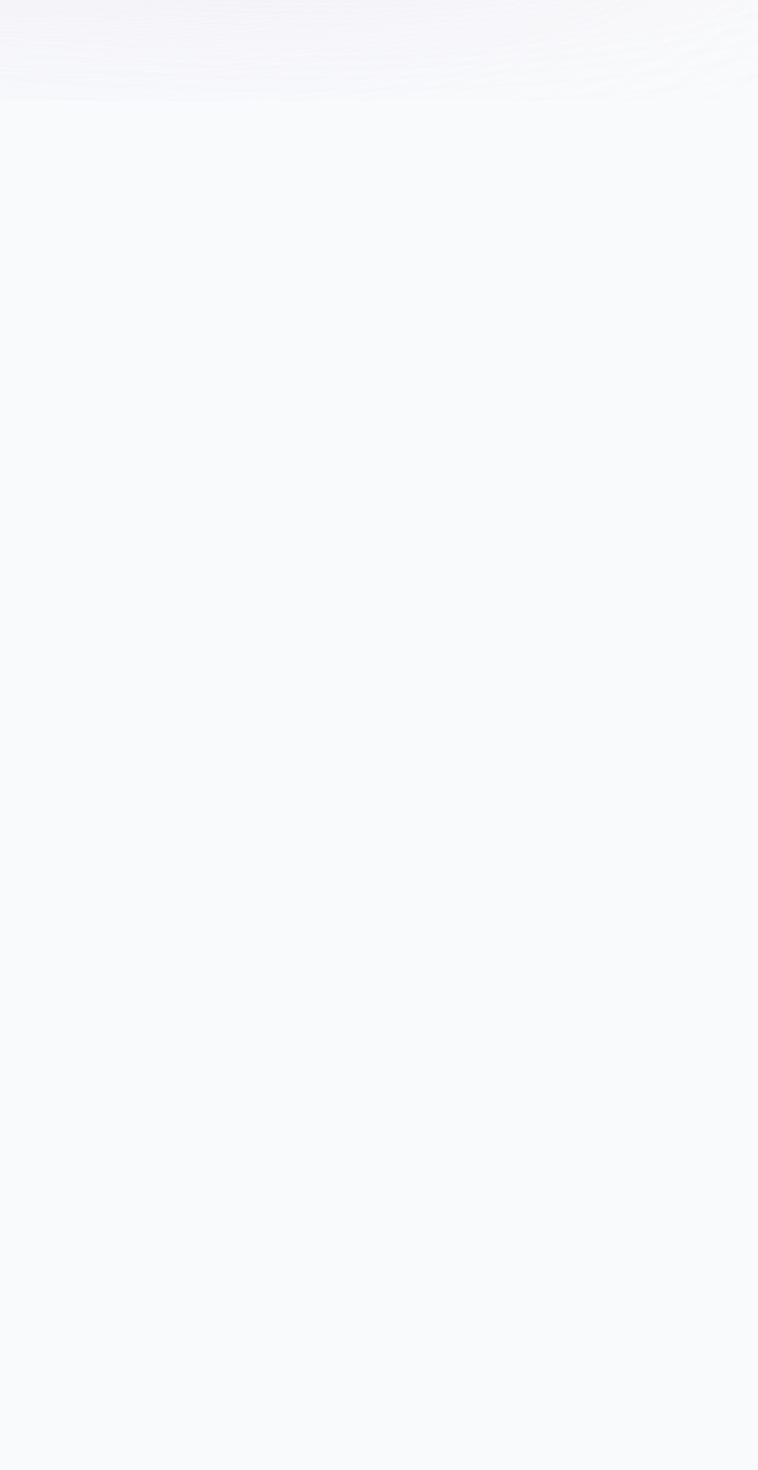
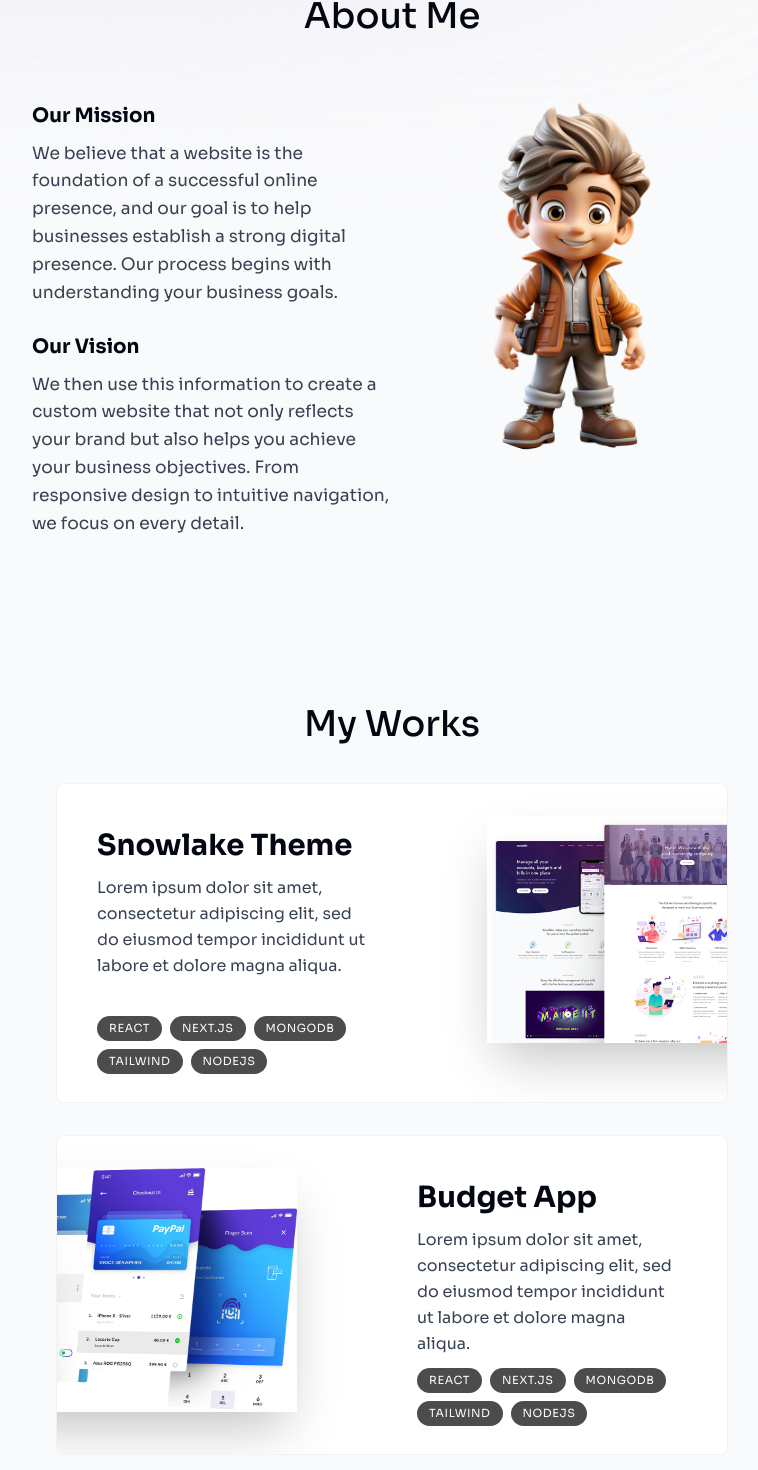
Before and after one commit to vladchashush/framer-motion-landing, a Next.js app: page / in a window 1280 px wide. Shown: the part 699-2169 px from the top of the page, without its empty margins (248-1006 px from the left). Before the commit the page ends 800 px from the top, so only its background shows below. Built offline with nearby package versions, Linux system fonts and the light colour scheme.

Commit message:
feat: add about and projects section

```diff
--- /dev/null
+++ b/src/app/components/About/About.tsx
@@ -0,0 +1,108 @@
+'use client'
+
+import { useSectionInView } from '@/hooks/useSectionInView'
+import { motion } from 'framer-motion'
+import { Fade } from 'react-awesome-reveal'
+import SectionHeading from '../SectionHeading'
+import Image from 'next/image'
+
+const About = () => {
+	const { ref } = useSectionInView('#about')
+	return (
+		<motion.section
+			className='max-w-[45rem] text-center mt-32 leading-8 mb-28 sm:mb-40 scroll-mt-28'
+			initial={{ opacity: 0, y: 100 }}
+			animate={{ opacity: 1, y: 0 }}
+			transition={{ delay: 0.175 }}
+			ref={ref}
+			id='about'
+		>
+			<div className='container mx-auto'>
+				<Fade
+					direction='up'
+					delay={400}
+					cascade
+					damping={1e-1}
+					triggerOnce={true}
+				>
+					<SectionHeading>About Me</SectionHeading>
+				</Fade>
+				<div className='grid xl:grid-cols-2 lg:text-start'>
+					<div className='flex-1'>
+						<div className='text-lg mt-12 xl:mt-3'>
+							<div className='flex justify-start flex-col'>
+								<Fade
+									direction='up'
+									delay={400}
+									cascade
+									damping={1e-1}
+									triggerOnce={true}
+								>
+									<h3 className='font-bold mt-6'>Our Mission</h3>
+								</Fade>
+								<Fade
+									direction='up'
+									delay={600}
+									cascade
+									damping={1e-1}
+									triggerOnce={true}
+								>
+									<p className='mt-2 leading-relaxed text-sm text-gray-700 dark:text-white/70'>
+										We believe that a website is the foundation of a successful
+										online presence, and our goal is to help businesses
+										establish a strong digital presence. Our process begins with
+										understanding your business goals.
+									</p>
+								</Fade>
+								<Fade
+									direction='up'
+									delay={800}
+									cascade
+									damping={1e-1}
+									triggerOnce={true}
+								>
+									<h3 className='font-bold mt-6'>Our Vision</h3>
+								</Fade>
+								<Fade
+									direction='up'
+									delay={1000}
+									cascade
+									damping={1e-1}
+									triggerOnce={true}
+								>
+									<p className='mt-2 leading-relaxed text-sm text-gray-700 dark:text-white/70'>
+										We then use this information to create a custom website that
+										not only reflects your brand but also helps you achieve your
+										business objectives. From responsive design to intuitive
+										navigation, we focus on every detail.
+									</p>
+								</Fade>
+							</div>
+						</div>
+					</div>
+					<div>
+						<Fade
+							direction='right'
+							delay={600}
+							cascade
+							damping={1e-1}
+							triggerOnce={true}
+						>
+							<Image
+								src='/about.png'
+								width='600'
+								height='600'
+								alt='portrait'
+								quality='100'
+								priority={true}
+								className='rounded-full mt-8 object-cover'
+							/>
+						</Fade>
+					</div>
+				</div>
+			</div>
+		</motion.section>
+	)
+}
+
+export default About
--- /dev/null
+++ b/src/app/components/Projects/ProjectCard.tsx
@@ -0,0 +1,57 @@
+'use client'
+
+import { useScroll, useTransform } from 'framer-motion'
+import { useRef } from 'react'
+import { motion } from 'framer-motion'
+import { ProjectInfo } from '@/app/lib/types'
+import Image from 'next/image'
+
+const ProjectCard = ({ title, description, tags, imageUrl }: ProjectInfo) => {
+	const ref = useRef<HTMLDivElement>(null)
+	const { scrollYProgress } = useScroll({
+		target: ref,
+		offset: ['0 1', '1.33 1']
+	})
+	const scaleProgress = useTransform(scrollYProgress, [0, 1], [0.8, 1])
+	const opacityProgress = useTransform(scrollYProgress, [0, 1], [0.6, 1])
+	return (
+		<motion.div
+			ref={ref}
+			style={{
+				scale: scaleProgress,
+				opacity: opacityProgress
+			}}
+			className='group mb-3 sm:mb-8 last:mb-0'
+		>
+			<section className='bg-white max-w-[42rem] border border-black/5 rounded-lg overflow-hidden sm:pr-8 relative sm:h-[20rem] hover:bg-gray-200 transition sm:group-even:pl-8 dark:text-white dark:bg-white/10 dark:hover:bg-white/20'>
+				<div className='pt-4 pb-7 px-5 sm:pl-10 sm:pr-2 sm:pt-10 sm:max-w-[50%] flex flex-col h-full sm:group-even:ml-[18rem]'>
+					<h3 className='text-2xl font-semibold'>{title}</h3>
+					<p className='mt-2 leading-relaxed text-gray-700 dark:text-white/70'>
+						{description}
+					</p>
+					<ul className='flex flex-wrap mt-4 gap-2 sm:mt-auto'>
+						{tags.map((tag, index) => (
+							<li
+								className='bg-black/[0.7] px-3 py-1 text-[0.7rem] uppercase tracking-wider text-white rounded-full dark:text-white/70'
+								key={index}
+							>
+								{tag}
+							</li>
+						))}
+					</ul>
+				</div>
+				<Image
+					src={imageUrl}
+					alt='Project I worked on'
+					quality={95}
+					width={400}
+					height={100}
+					className='absolute hidden sm:block top-8 -right-40 rounded-t-lg 		shadow-2xl transition group-hover:scale-[1.04]
+        	group-hover:-translate-x-3 group-hover:translate-y-3 group-hover:-rotate-2 group-even:group-hover:translate-x-3 group-even:group-hover:translate-y-3 group-even:group-hover:rotate-2 group-even:right-[initial] group-even:-left-40'
+				/>
+			</section>
+		</motion.div>
+	)
+}
+
+export default ProjectCard
--- /dev/null
+++ b/src/app/components/Projects/Projects.tsx
@@ -0,0 +1,23 @@
+'use client'
+
+import { useSectionInView } from '@/hooks/useSectionInView'
+import SectionHeading from '../SectionHeading'
+import { projectsData } from '@/constants/data'
+import ProjectCard from './ProjectCard'
+
+const Projects = () => {
+	const { ref } = useSectionInView('#projects', 0.1)
+
+	return (
+		<section ref={ref} id='projects' className='scroll-mt-28 mb-28'>
+			<SectionHeading>My works</SectionHeading>
+			<div>
+				{projectsData.map((project, index) => (
+					<ProjectCard {...project} key={index} />
+				))}
+			</div>
+		</section>
+	)
+}
+
+export default Projects
--- /dev/null
+++ b/src/app/components/SectionHeading.tsx
@@ -0,0 +1,11 @@
+import React, { ReactNode } from 'react'
+
+const SectionHeading = ({ children }: { children: ReactNode }) => {
+	return (
+		<h2 className='text-3xl font-medium capitalize mb-8 text-center'>
+			{children}
+		</h2>
+	)
+}
+
+export default SectionHeading
--- a/src/app/page.tsx
+++ b/src/app/page.tsx
@@ -1,9 +1,13 @@
+import About from './components/About/About'
 import Intro from './components/Intro/Intro'
+import Projects from './components/Projects/Projects'
 
 export default function Home() {
 	return (
 		<main className='flex flex-col items-center pt-20 md:pt-28 px-4'>
 			<Intro />
+			<About />
+			<Projects />
 		</main>
 	)
 }
--- a/src/constants/data.ts
+++ b/src/constants/data.ts
@@ -1,4 +1,4 @@
-import { Link } from '@/app/lib/types'
+import { Link, ProjectInfo } from '@/app/lib/types'
 
 export const links: Link[] = [
 	{
@@ -22,3 +22,55 @@ export const links: Link[] = [
 		hash: '#contact'
 	}
 ]
+
+export const projectsData: ProjectInfo[] = [
+	{
+		title: 'Snowlake Theme',
+		description:
+			'Lorem ipsum dolor sit amet, consectetur adipiscing elit, sed do eiusmod tempor incididunt ut labore et dolore magna aliqua.',
+		tags: ['React', 'Next.js', 'MongoDB', 'Tailwind', 'NodeJS'],
+		imageUrl: '/image1.png',
+		link: 'https://www.google.com'
+	},
+	{
+		title: 'Budget App',
+		description:
+			'Lorem ipsum dolor sit amet, consectetur adipiscing elit, sed do eiusmod tempor incididunt ut labore et dolore magna aliqua.',
+		tags: ['React', 'Next.js', 'MongoDB', 'Tailwind', 'NodeJS'],
+		imageUrl: '/image2.png',
+		link: 'https://www.google.com'
+	},
+	{
+		title: 'Storage App',
+		description:
+			'Lorem ipsum dolor sit amet, consectetur adipiscing elit, sed do eiusmod tempor incididunt ut labore et dolore magna aliqua.',
+		tags: ['React', 'Next.js', 'MongoDB', 'Tailwind', 'NodeJS'],
+		imageUrl: '/image3.png',
+		link: 'https://www.google.com'
+	},
+	{
+		title: 'Missio Theme',
+		description:
+			'Lorem ipsum dolor sit amet, consectetur adipiscing elit, sed do eiusmod tempor incididunt ut labore et dolore magna aliqua.',
+		tags: ['React', 'Next.js', 'MongoDB', 'Tailwind', 'NodeJS'],
+		imageUrl: '/image4.png',
+		link: 'https://www.google.com'
+	}
+]
+
+export const skillsData = [
+	'HTML',
+	'CSS',
+	'JavaScript',
+	'TypeScript',
+	'React',
+	'Next.js',
+	'Node.js',
+	'Git',
+	'Tailwind',
+	'Prisma',
+	'MongoDB',
+	'Redux Toolkit',
+	'Express',
+	'Framer Motion'
+]
```
Also changed, not shown: src/app/lib/types.ts (+9 -1 lines).
